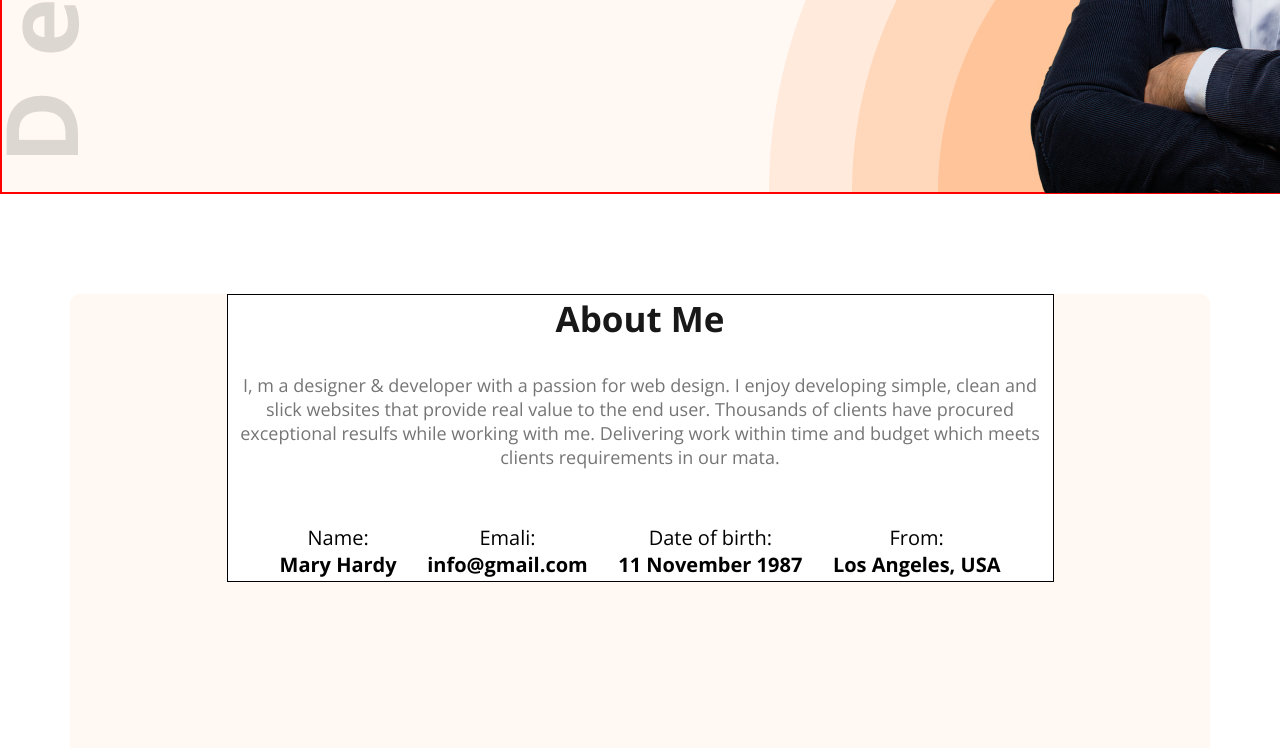
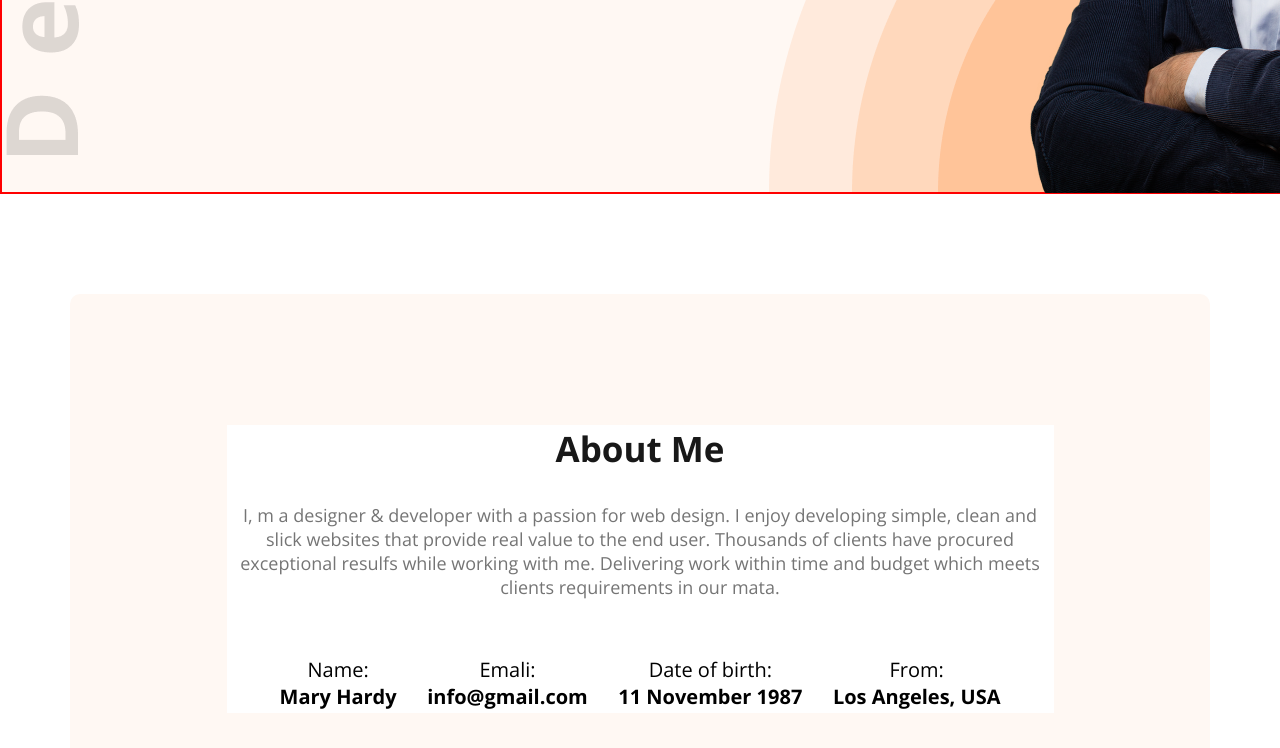
Before and after one commit to Soraiya11-7/Portfolio1, a plain HTML site: page index.html in a window 1280 px wide. Shown: the part 647-1395 px from the top of the page. Drawn offline with nearby package versions, Linux system fonts and the light colour scheme.

Commit message:
About Me section is correctly added

```diff
--- a/style.css
+++ b/style.css
@@ -128,21 +128,24 @@ nav ul a{
     border-radius: 10px;
     background: rgb(255, 248, 243);
     margin-top: 100px;
+    display: flex;
+    /* flex-direction: column; */
+    justify-content: center;
+    align-items: center;
 
 }
 .about-content{
+     /* padding-top: 10px; */
     width: 827px;
     height: 288px;
-    margin: 0 auto;
-    /* padding-top: 10px; */
-    /* margin-top: 100px; */
+    /* margin: 0 auto; */
+    background: rgb(255, 255, 255);
+    /* border: 1px solid rgb(0, 0, 0); */
     /* padding: 130px 150px; */
     display: flex;
     flex-direction: column;
-    justify-content: flex-start;
+    justify-content: center;
     align-items: center;
-    border: 1px solid rgb(0, 0, 0);
-    background: rgb(255, 255, 255);
     box-sizing: border-box;
     text-align: center;
 
```
